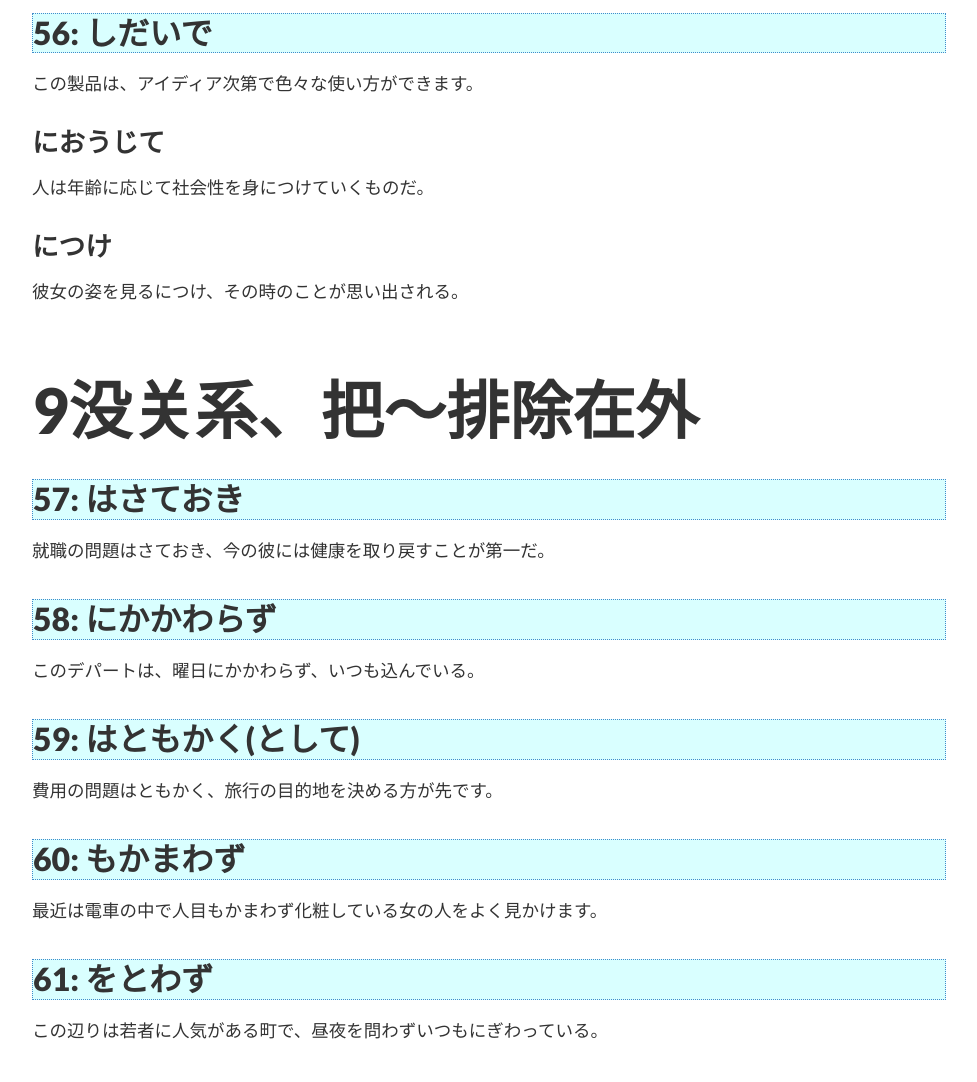
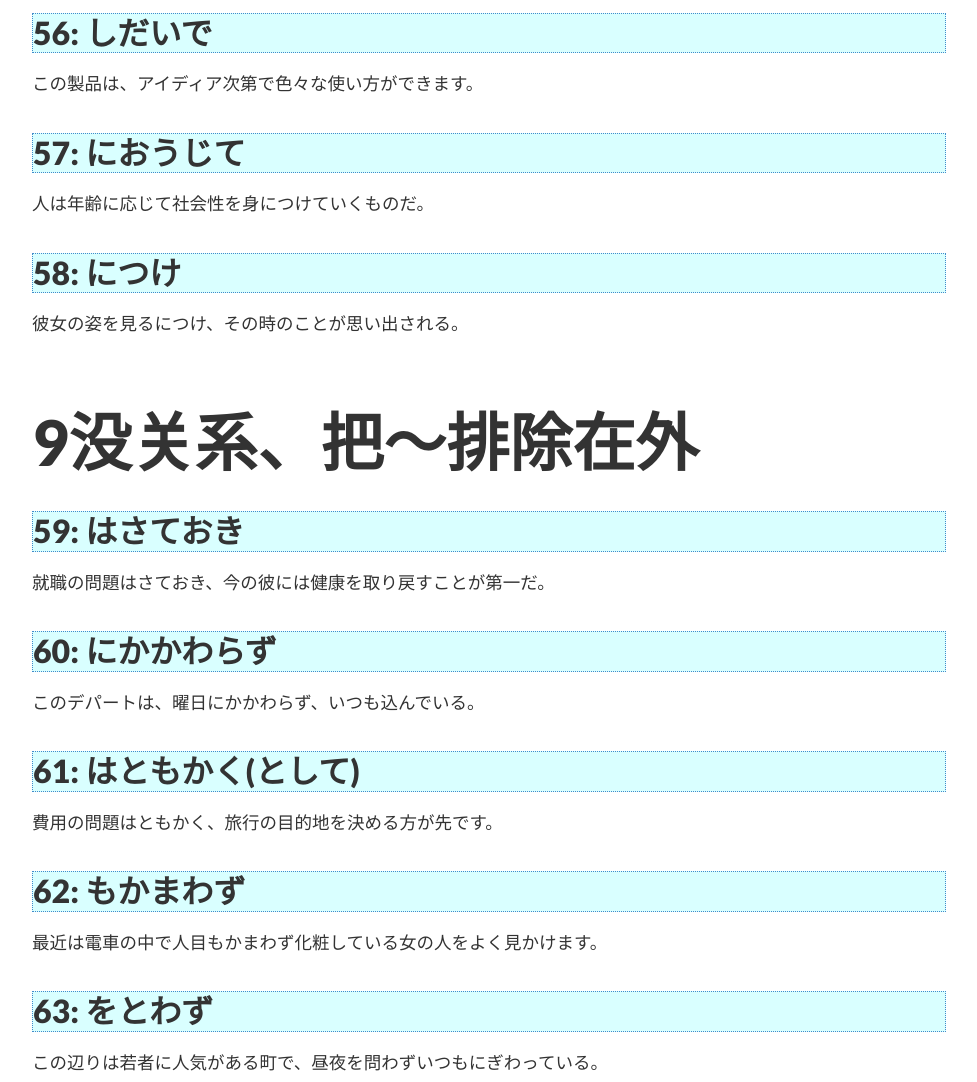
Before and after one commit to MrsLxj/test, a plain HTML site: page 语法总结课件.html in a window 1280 px wide. Shown: the part 8080-9162 px from the top of the page, without its empty margins (151-1128 px from the left). Drawn offline with Linux system fonts and the light colour scheme.

Commit message:
Update 语法总结课件.html
Signed-off-by: MrsLxj <1404942787@qq.com>

```diff
--- a/语法总结课件.html
+++ b/语法总结课件.html
@@ -1924,9 +1924,9 @@
 			<h1 id='8关联对应'><strong><span>8关联、对应</span></strong></h1>
 			<h2 id='しだいで'><span>しだいで </span></h2>
 			<p><span>この製品は、アイディア次第で色々な使い方ができます。</span></p>
-			<h3 id='におうじて'><span>におうじて </span></h3>
+			<h2 id='におうじて'><span>におうじて </span></h2>
 			<p><span>人は年齢に応じて社会性を身につけていくものだ。</span></p>
-			<h3 id='につけ'><span>につけ </span></h3>
+			<h2 id='につけ'><span>につけ </span></h2>
 			<p><span>彼女の姿を見るにつけ、その時のことが思い出される。</span></p>
 			<h1 id='9没关系把～排除在外'><strong><span>9没关系、把～排除在外</span></strong></h1>
 			<h2 id='はさておき'><span>はさておき</span></h2>
```
